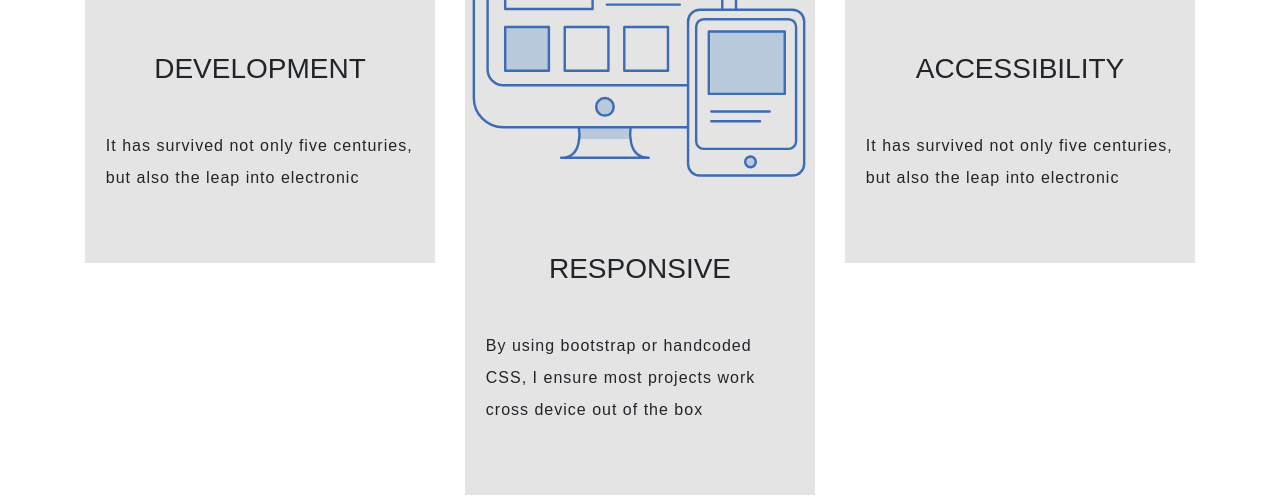
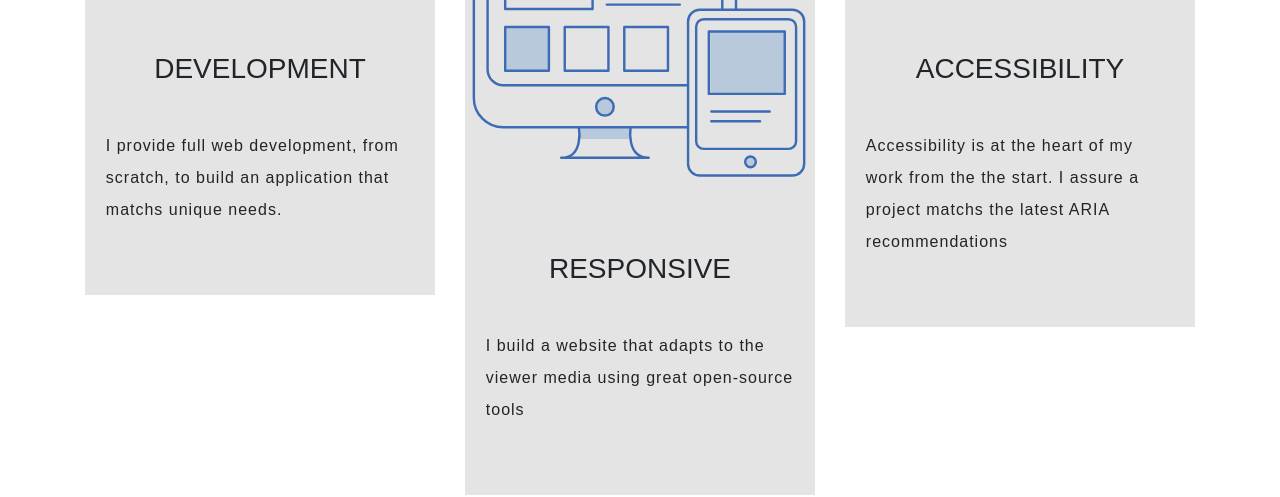
Before and after one commit to KKUSIAKU/Personal-Page, a React app: page / in a window 1280 px wide. Shown: the part 1060-1557 px from the top of the page. Built offline with nearby package versions, Linux system fonts and the light colour scheme.

Commit message:
add skills section texts

```diff
--- a/src/components/Skills.js
+++ b/src/components/Skills.js
@@ -1,6 +1,12 @@
 import React from "react";
 
 const text = " It has survived not only five centuries, but also the leap into electronic";
+
+const WEBDEV = "I provide full web development, from scratch, to build an application that matchs unique needs.";
+
+const RESPONSIVE = " I build a website that adapts to the viewer media using great open-source tools";
+
+const ACCESSIBILITY  = "Accessibility is at the heart of my work from the the start. I assure a project matchs the latest ARIA  recommendations";
 
 const Section = ({ header, description, icon }) => (
   <section className="skill-section">
@@ -24,16 +30,16 @@ const Skills = () => {
       <div className="container">
         <div className="row">
           <div className="skill-section-item col-md-6 col-lg-4">
-            <Section header="DEVELOPMENT" description={text}
+            <Section header="DEVELOPMENT" description={WEBDEV}
               icon="../../images/svg_test_web.svg" />
           </div>
           <div className=" skill-section-item col-md-6 col-lg-4">
             <Section header="RESPONSIVE"
-              description="By using bootstrap or handcoded CSS, I ensure most projects work cross device out of the box"
+              description = {RESPONSIVE}
               icon="../../images/responsive_copy.svg" />
           </div>
           <div className="skill-section-item col-md-6 col-lg-4">
-            <Section header="ACCESSIBILITY" description={text}
+            <Section header="ACCESSIBILITY" description={ACCESSIBILITY}
               icon="../../images/svg_test_web.svg" />
           </div>
         </div>
```
Also changed, not shown: 2 other files (tests, documents, lock files or other folders).
